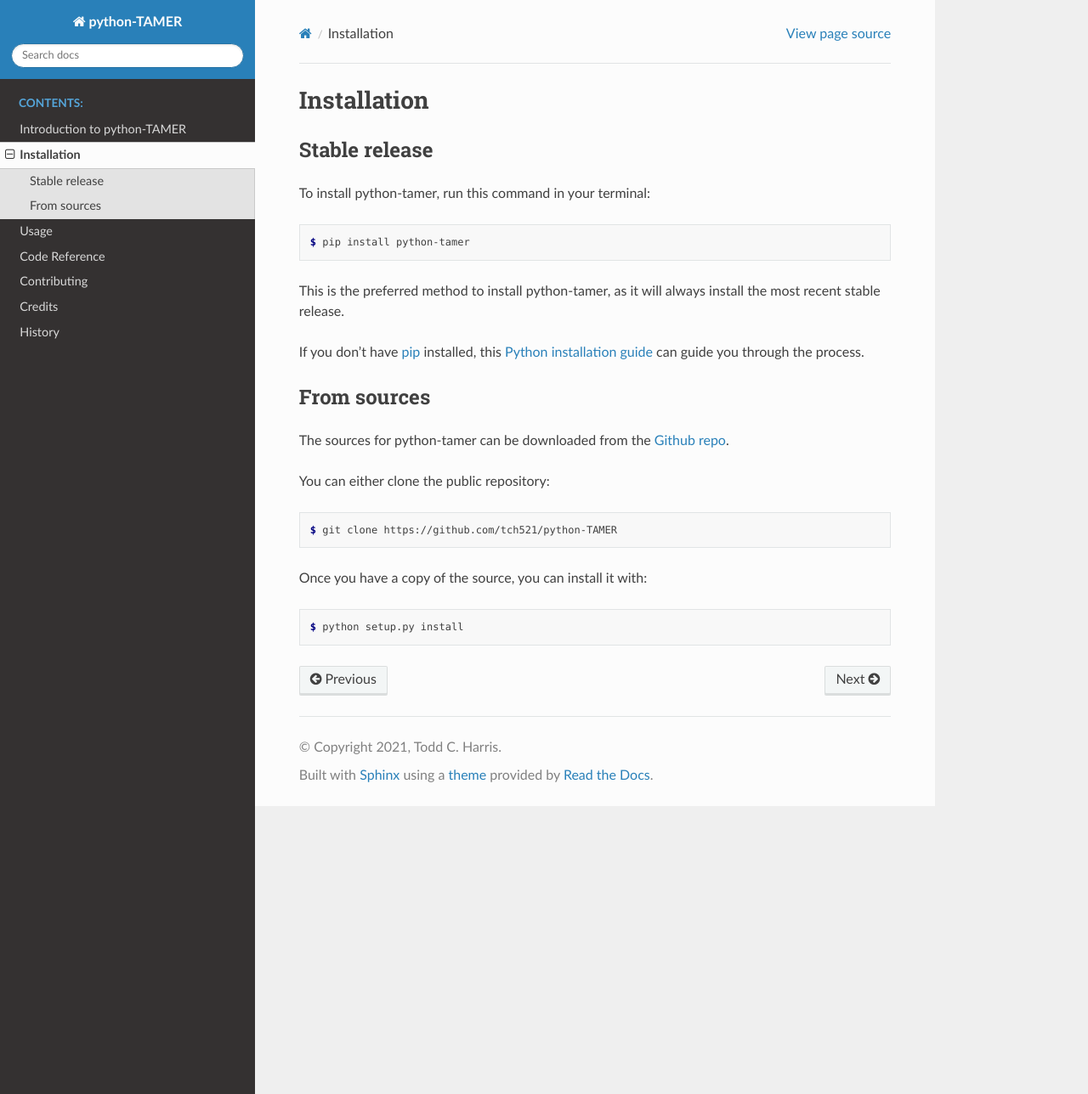
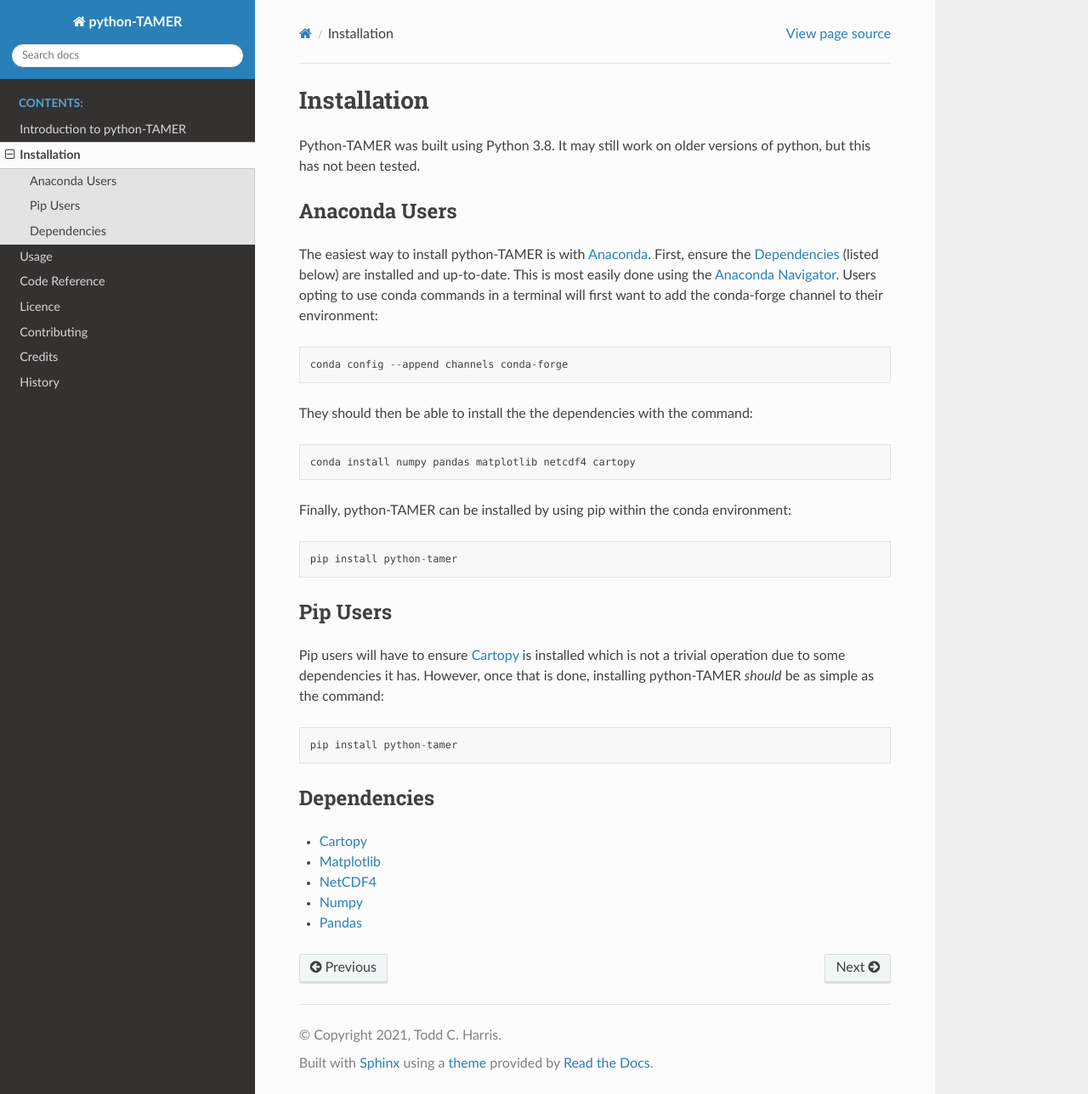
Before and after one commit to tch521/python-TAMER, a Sphinx documentation site: the page built from doc/installation.rst, in a window 1280 px wide and 1288 px high. Shown: the whole window at 85% size. Built offline with Sphinx 7.4.7 and the Read the Docs theme 2.0.0, drawn with Linux system fonts in a browser that asks for light colours.

```diff
--- a/doc/conf.py
+++ b/doc/conf.py
@@ -35,7 +35,8 @@ release = python_tamer.__version__
 extensions = ['sphinx.ext.autodoc',
     'sphinx.ext.viewcode',
     'sphinx.ext.napoleon',
-    'sphinx_rtd_theme']
+    'sphinx_rtd_theme',
+    'sphinx.ext.autosectionlabel']
 
 
 # Add any paths that contain templates here, relative to this directory.
--- a/doc/index.rst
+++ b/doc/index.rst
@@ -14,6 +14,7 @@ Welcome to python-TAMER's documentation!
    installation
    usage
    code_reference
+   licence
    contributing
    authors
    history
--- a/doc/installation.rst
+++ b/doc/installation.rst
@@ -1,45 +1,56 @@
-.. highlight:: shell
-
 ============
 Installation
 ============
 
+Python-TAMER was built using Python 3.8. It may still work on older versions
+of python, but this has not been tested.
 
-Stable release
+
+Anaconda Users
 --------------
 
-To install python-tamer, run this command in your terminal:
+The easiest way to install python-TAMER is with `Anaconda`_.
+First, ensure the `Dependencies`_ (listed below) are installed and up-to-date.
+This is most easily done using the `Anaconda Navigator`_.
+Users opting to use conda commands in a terminal will first want to add the
+conda-forge channel to their environment::
 
-.. code-block:: console
+    conda config --append channels conda-forge
 
-    $ pip install python-tamer
+They should then be able to install the the dependencies with the command::
 
-This is the preferred method to install python-tamer, as it
-will always install the most recent stable release.
+    conda install numpy pandas matplotlib netcdf4 cartopy
 
-If you don't have `pip`_ installed, this `Python installation guide`_ can guide
-you through the process.
+.. _Anaconda: https://www.anaconda.com/
+.. _Anaconda Navigator: https://docs.anaconda.com/anaconda/navigator/
 
-.. _pip: https://pip.pypa.io
-.. _Python installation guide: http://docs.python-guide.org/en/latest/starting/installation/
+Finally, python-TAMER can be installed by using pip within the conda environment::
+
+    pip install python-tamer
 
 
-From sources
+Pip Users
+---------
+
+Pip users will have to ensure `Cartopy`_ is installed which is not a trivial operation
+due to some dependencies it has. However, once that is done, installing python-TAMER
+*should* be as simple as the command::
+
+    pip install python-tamer
+
+
+Dependencies
 ------------
 
-The sources for python-tamer can be downloaded from the `Github repo`_.
-
-You can either clone the public repository:
-
-.. code-block:: console
-
-    $ git clone https://github.com/tch521/python-TAMER
-
-Once you have a copy of the source, you can install it with:
-
-.. code-block:: console
-
-    $ python setup.py install
+* `Cartopy`_
+* `Matplotlib`_
+* `NetCDF4`_
+* `Numpy`_
+* `Pandas`_
 
 
-.. _Github repo: https://github.com/tch521/python-TAMER
+.. _Cartopy: https://scitools.org.uk/cartopy/docs/latest/
+.. _Matplotlib: https://matplotlib.org/stable/users/installing.html
+.. _NetCDF4: https://unidata.github.io/netcdf4-python/
+.. _Numpy: https://numpy.org/install/
+.. _Pandas: https://pandas.pydata.org/getting_started.html
--- a/python_tamer/__init__.py
+++ b/python_tamer/__init__.py
@@ -14,6 +14,6 @@ from .SpecificDoses import *
 
 __author__ = """Todd C. Harris"""
 __email__ = 'todd.harris@meteoswiss.ch'
-__version__ = "0.3.0"
+__version__ = "0.3.1"
 
 # CONFIG = Config(name='python_tamer.conf')
--- a/setup.py
+++ b/setup.py
@@ -6,8 +6,6 @@ requirements = [
     'numpy',
     'cartopy',
     'matplotlib',
-    'datetime',
-    'regex',
 ]
 
 setup_requirements = [
@@ -30,7 +28,7 @@ package_data = {'test': ["UV_test_data_2018.nc"]}
 
 setup(
     name='python-TAMER',
-    version="0.3.0",
+    version="0.3.1",
     author="Todd C. Harris",
     author_email='todd.harris@meteoswiss.ch',
     description="Toolkit for Analysis and Maps of Exposure Risk",
```
Also changed, not shown: HISTORY.rst (+14 -5 lines), README.rst (+19 -15 lines), doc/licence.rst (added, +33 -0 lines), doc/usage.rst (+59 -1 lines), 5 other files.
